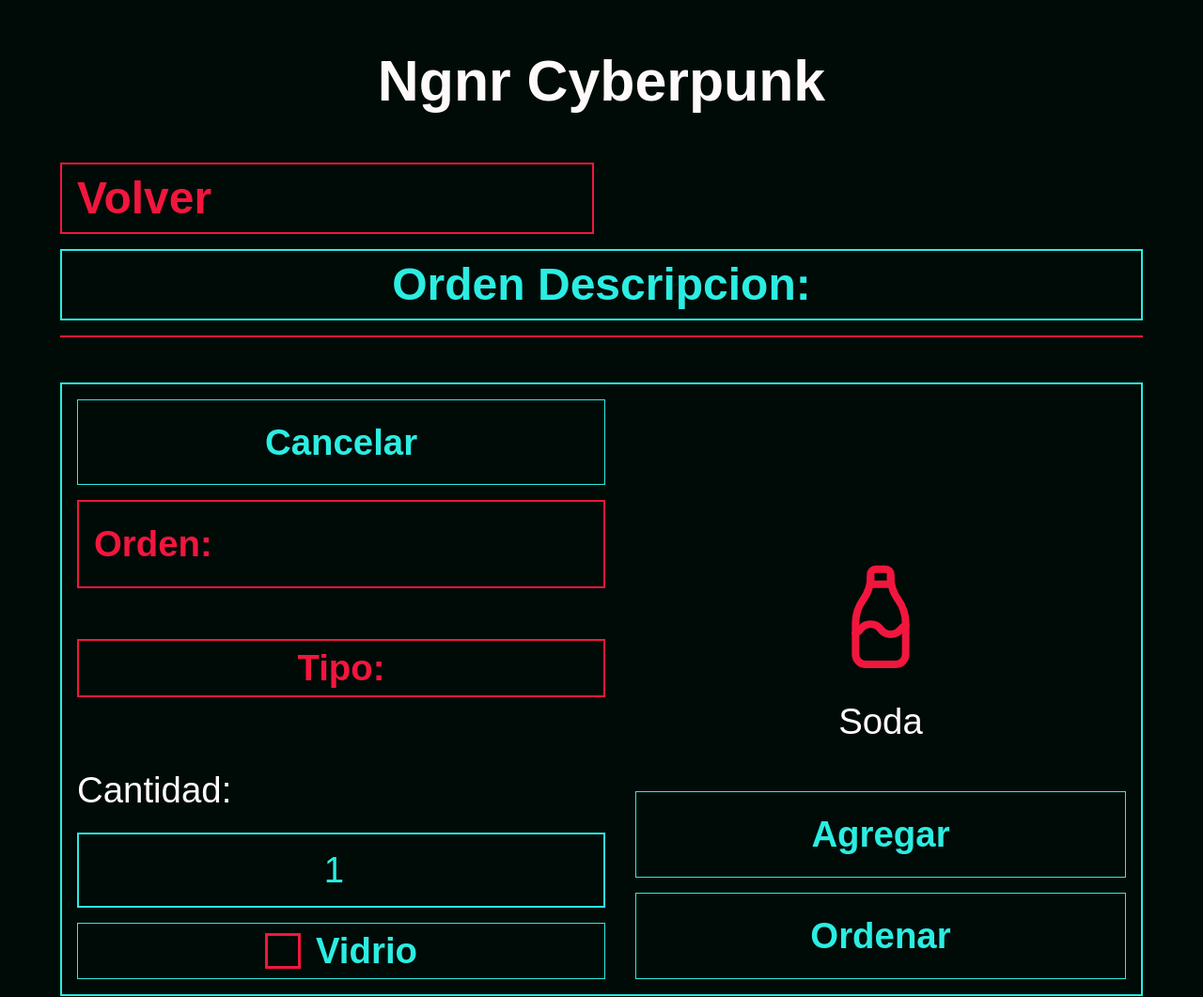
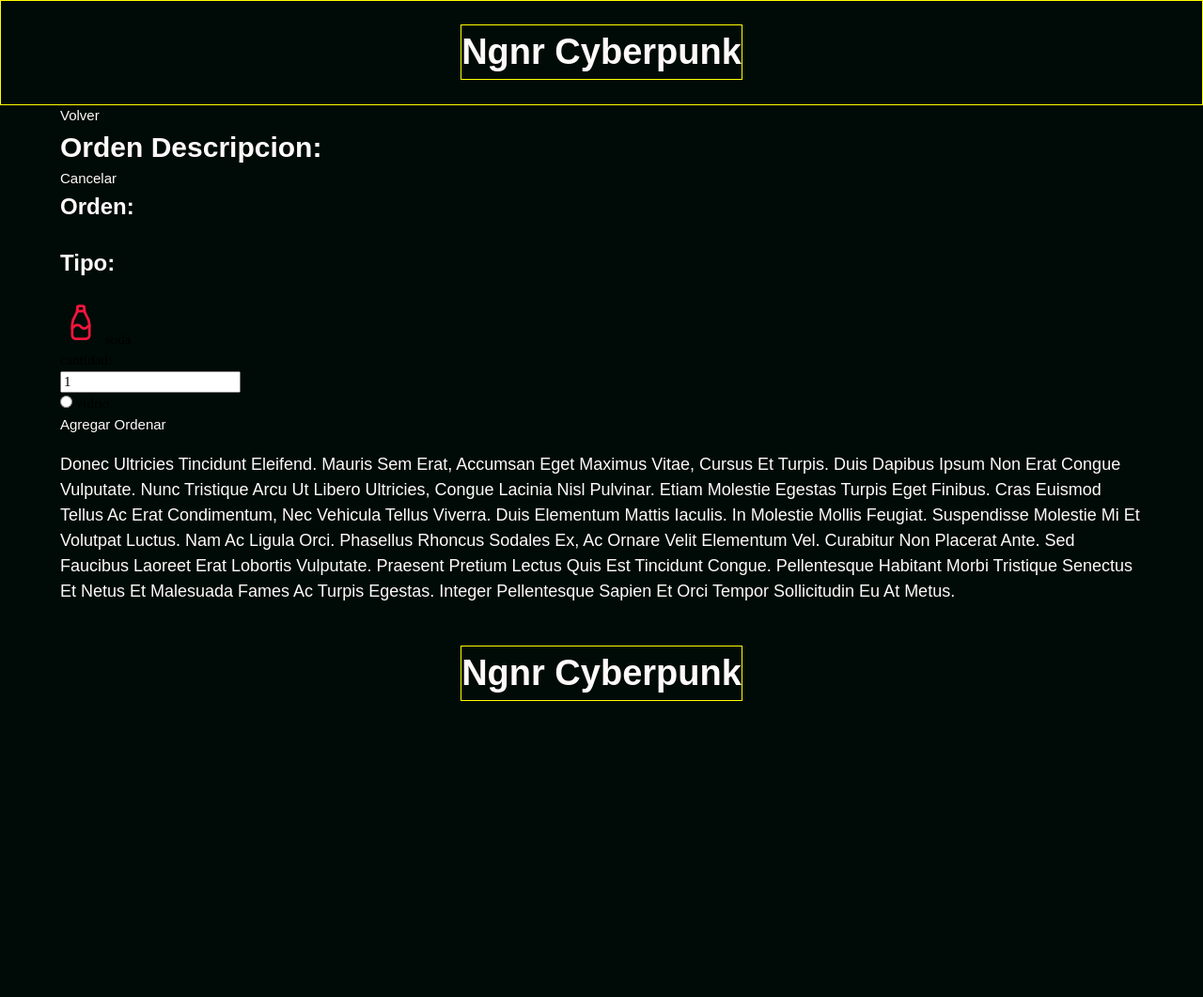
Before and after one commit to TylerBrock01/restaurante, a plain HTML site: page soda.html in a window 1280 px wide. Shown: the top 1061 px of the page at 94% size. After the commit the page ends 800 px from the top, so only its background shows below. Drawn offline with Linux system fonts and the light colour scheme; a web font is replaced by a local one.

Commit message:
v0.3.9B5 test resolucion

```diff
--- a/css/style.css
+++ b/css/style.css
@@ -17,8 +17,8 @@
     --blanco: rgb(255, 250, 250);
 }
 html{
-    /*box-sizing: border-box;*/
-    /*font-size: 82.5%;*/
+    box-sizing: border-box;
+    font-size: 62.5%;
 }
 *, *:before,*:after{
     box-sizing: inherit;
@@ -26,15 +26,12 @@ html{
 body{
     font-size: 1.5rem;
     line-height: 1.5;
-    /*background-image: linear-gradient(to top, var(--negro) 0%,var(--rojofondo) 90%);*/
-    /*background-repeat: initial;*/
     background-color: var(--negro);
 
 }
 h1,h2,h3,h4,p,a{
     font-family: "Turret Road", sans-serif;
     font-optical-sizing: auto;
-    font-style: normal;
     color: var(--blanco);
     text-transform: capitalize;
 }
@@ -65,161 +62,13 @@ p{
 .no-padding{
     padding: 0;
 }
+.header{
+    border: solid 1px yellow;
+}
+    h1{
+        border: solid 1px yellow;
+    }
 .centrar-contenido{
-    text-align: center ;
+    display: flex;
+    justify-content: center;
 }
-.encabezado{
-    display:grid;
-    grid-template-columns: repeat(2, 1fr);
-    border-bottom: 2px solid var(--rojo);
-    grid-gap: 1rem;
-    padding-bottom: 1rem;
-}
-.encabezado--contenido{
-    padding-left: 1rem;
-    font-weight: bold;
-}
-.titulo{
-    font-size: 3rem;
-}
-.bar1{
-    border: 2px solid var(--rojo);
-    color: var(--rojo);
-}
-.encabezado-activo{
-    padding-left: 0;
-    grid-row: 2/3;
-    grid-column: 1/3;
-    text-align: center;
-}
-
-.barra{
-    display: grid;
-    background-color: var(--negro);
-    margin-top: 3rem;
-    gap: 1rem;
-}
-@media (min-width: 768px){
-    .barra{
-        grid-template-columns: repeat(2, 1fr);
-    }
-}
-.navegacion{
-    display: flex;
-    flex-direction: column;
-    align-items: center;
-    justify-content: center;
-    border: 2px solid var(--rojo);
-    height: 15rem;
-}
-.nav-titulo{
-    font-size: 2.4rem;
-    text-transform: capitalize;
-    color: var(--blanco);
-}
-.titulo-activo,
-.icon,
-.titulo:hover,
-.navegacion:hover{
-    border-color: var(--pistache);
-    color: var(--pistache);
-    .icon{
-        stroke: var(--pistache);
-    }
-    transition: .3s ease;
-}
-.icon{
-    padding: 1rem;
-    height: 8rem;
-    width: 8rem;
-}
-.barra--items{
-    display: grid;
-    margin-top: 3rem;
-    background-color: var(--negro);
-    border: 2px solid var(--pistache)
-}
-@media (min-width: 768px){
-    .barra--items{
-        grid-template-columns: repeat(2, 1fr);
-    }
-}
-.campo{
-
-}
-.items{
-    display: flex;
-    flex-direction: column;
-    align-items: center;
-    justify-content: center;
-    font-family: "Turret Road", sans-serif;
-}
-@media (max-width: 400px ){
-
-}
-.formulario{
-    display: flex;
-    flex-direction: column;
-    padding: 1rem;
-    gap: 1rem;
-    font-family: "Turret Road", sans-serif;
-}
-.formulario--opcion{
-    background-color: var(--negro);
-    border: 1px solid var(--pistache);
-    color: var(--pistache);
-    display: flex;
-    align-items: center;
-    justify-content: center;
-    font-weight: bold;
-}
-.formulario--opcion:hover{
-    color: var(--negro);
-    background-color: var(--pistache);
-    transition: .3s ease;
-    border: 1px solid var(--pistache);
-}
-@media (min-width: 768px ){
-    .items{
-        display: flex;
-        justify-content: end;
-    }
-    .formulario--pedido{
-        display: flex;
-        justify-content: end;
-    }
-}
-.nav-item{
-    padding: 1rem;
-}
-.input{
-    padding: 1rem 2rem;
-}
-.input[type="radio"] {
-    display: none; /* Oculta el input de tipo radio */
-}
-.input[type="radio"] + label::before {
-    display: flex;
-    content: "";
-    margin-right: 1rem;
-    width: 2rem;
-    height: 2rem;
-    border-radius: 0;
-    gap: 1rem;
-    border: 3px solid var(--rojo);
-}
-.input[type="radio"]:checked + label::before{
-    background-color: var(--pistache);
-    border: 2px solid var(--rojo);
-}
-.input[type="number"]{
-    background-color: var(--negro);
-    color: var(--pistache);
-    border: 2px solid var(--pistache);
-}
-.input[type="number"]:hover{
-    background-color: var(--pistache);
-    border: 2px solid var(--rojo);
-    color: var(--negro);
-    font-weight: bold;
-}
```
Also changed, not shown: index.html (+6 -8 lines).
